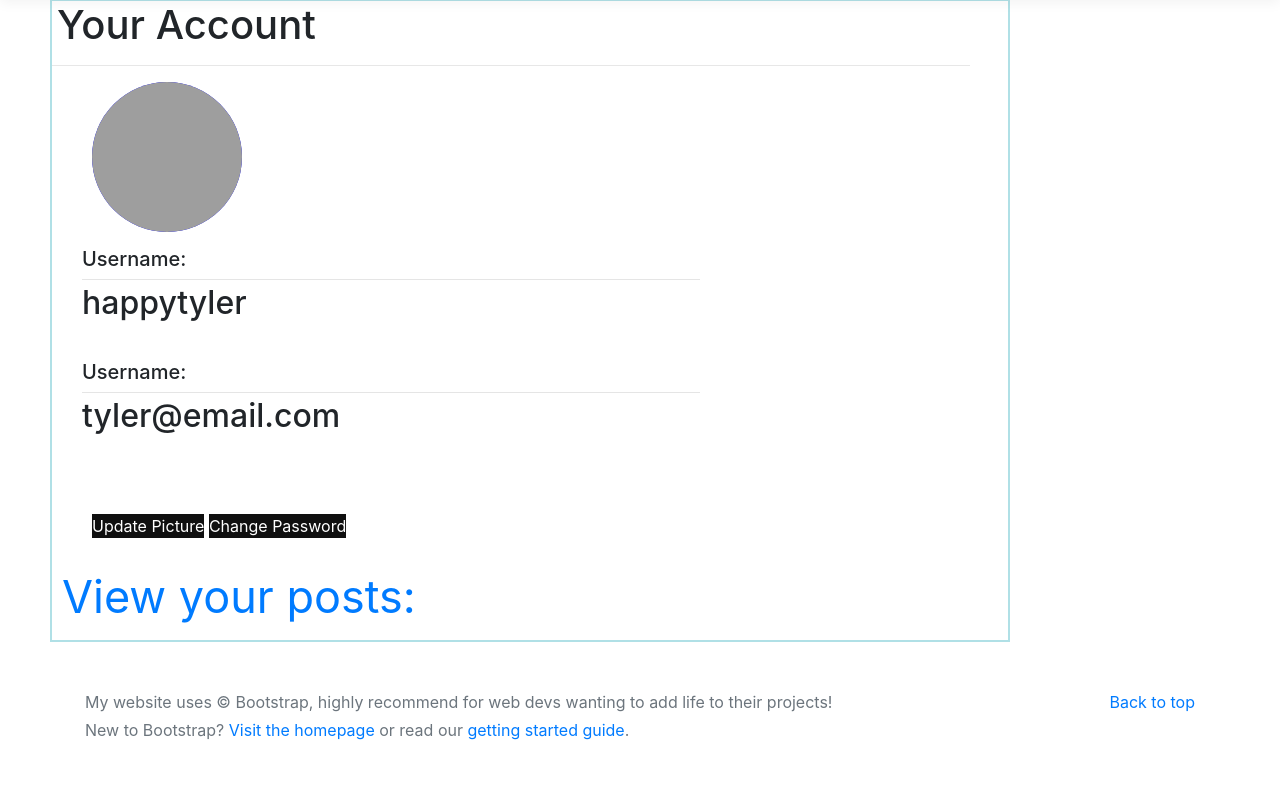
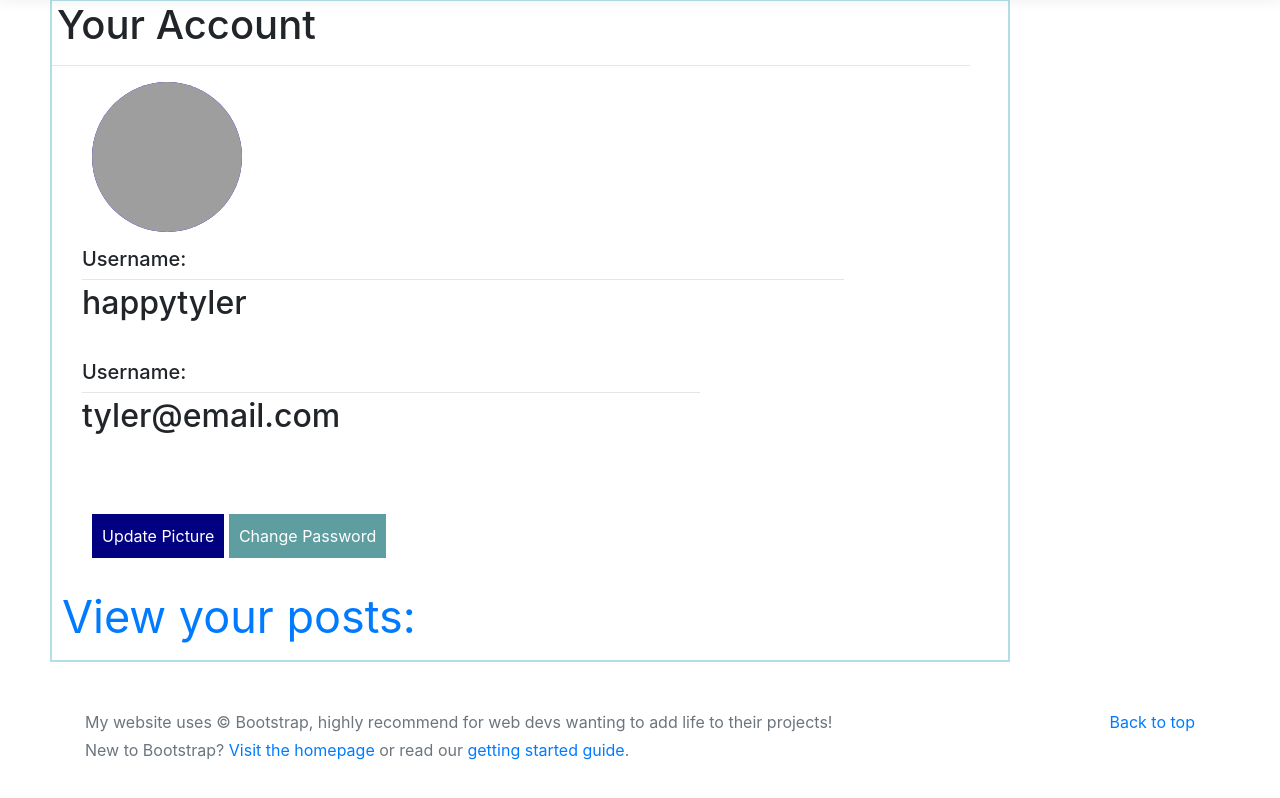
Before and after one commit to tfoxx97/PyStation, a Flask app: a page that uses PyStation/templates/account.html in a window 1280 px wide. Shown: the part 137-935 px from the top of the page. Before the commit the page ends 877 px from the top, so only its background shows below. Run offline with Flask 3, Linux system fonts and the light colour scheme; a user stored in the database is signed in; some libraries are stand-ins or nearby versions; grey boxes are pictures that could not be loaded.

Commit message:
Small, subtle layout changes to account.html

```diff
--- a/PyStation/templates/account.html
+++ b/PyStation/templates/account.html
@@ -34,14 +34,16 @@
     margin-right: 45px;
 }
 .update_pic {
-    background-color: #0F0F0F;
+    background-color: navy;
     display: inline-block;
     text-align: center;
+    padding: 10px;
 }
 .change_pass {
-    background-color: #0F0F0F;
+    background-color: cadetblue;
     display: inline-block;
     text-align: center;
+    padding: 10px;
 }
 .view-posts-info {
     margin: 10px;
@@ -67,7 +69,7 @@
     box-sizing: border-box;
     margin: 0.25rem 0px;
     min-width: 0px;
-    width: 69%;
+    width: 85%;
 }
 .email-tag{
     font-size: 1.25em;
@@ -78,7 +80,13 @@
     min-width: 0px;
     width: 69%;
 }
-
+a.posts-by-post-id:any-link{
+    color: #000;
+    font-family: "Lucida Console", "Courier New", monospace;
+}
+a.posts-by-post-id:hover{
+    color: cyan;
+}
 
 </style>
 
```
